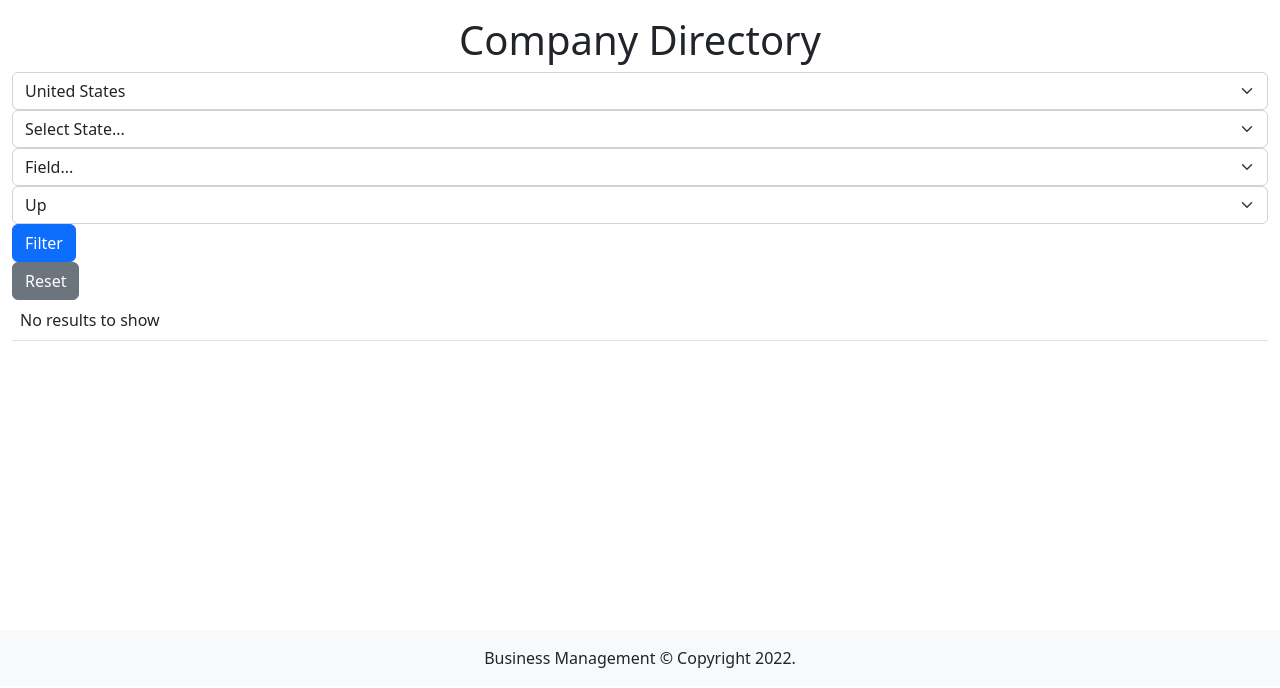
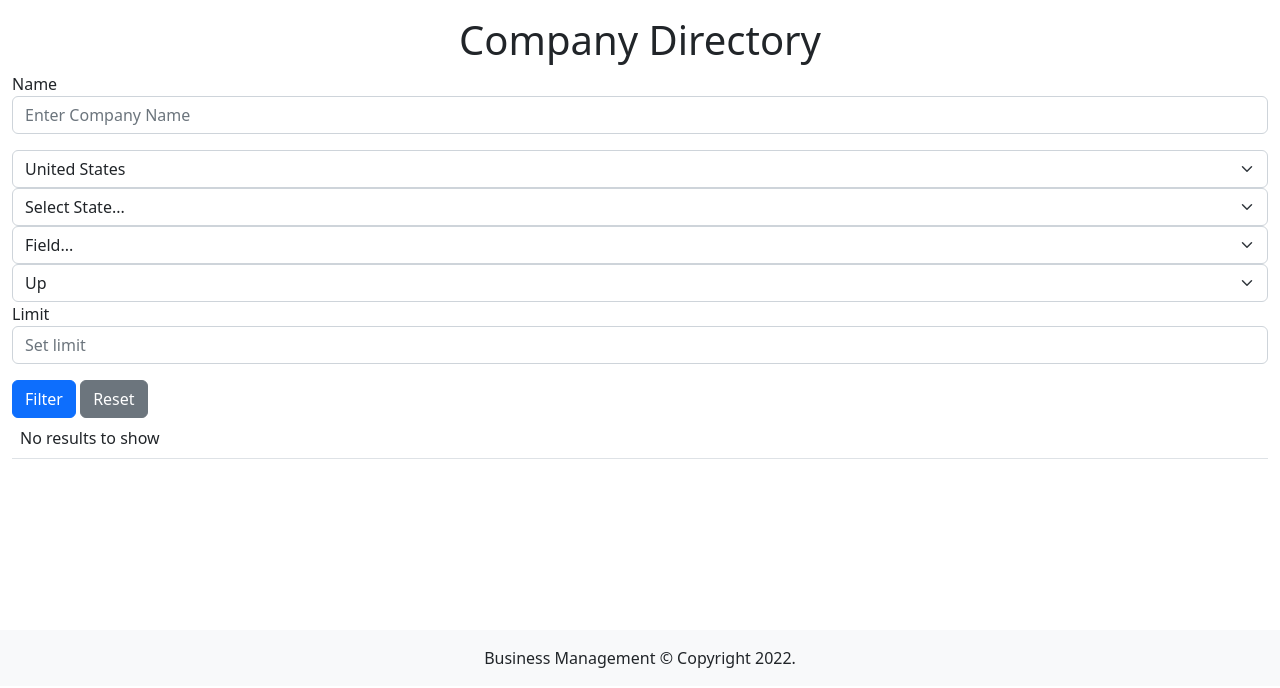
Before and after one commit to Kshitij2126/IS601-007, a Flask app: page /company/search in a window 1280 px wide. Shown: the part 114-802 px from the top of the page. Run offline with Flask 2, Linux system fonts and the light colour scheme.

Commit message:
Added list_companies.html

```diff
--- a/BusinessManagement/templates/list_companies.html
+++ b/BusinessManagement/templates/list_companies.html
@@ -5,17 +5,40 @@
   {# TODO build a horizontal filter/sort form with name (company name)
   country/state (provided) sort/order (using allowed_columns and provided
   partial template) limit ensure all fields prefill with request arg data if
-  provided #}
+  provided #} {#Added horizontal filter/sort form with name (company name)
+  country/state (provided) sort/order (using allowed_columns and provided
+  partial template) - Kshitij Aji, ka598, Dec 03 2022 #}
   <form method="GET">
-    {% with layout = "horizontal" %} {% include "country_state_selector.html" %}
-    {% endwith %} {% with cols = [] %} {% include "sort_filter.html" %} {%
-    endwith %}
-
-    <div class="col-12">
-      <input type="submit" class="btn btn-primary" value="Filter" />
+    {% with layout = "horizontal" %}
+    <div class="form-group mb-3">
+      <label for="name">Name</label>
+      <input
+        type="text"
+        class="form-control"
+        id="name"
+        name="name"
+        placeholder="Enter Company Name"
+      />
     </div>
-    <div class="col-12">
-      <a href="?" class="btn btn-secondary">Reset</a>
+    {% include "country_state_selector.html" %} {% endwith %} {% with cols =
+    allowed_list %} {% include "sort_filter.html" %} {% endwith %}
+    <div class="form-group mb-3">
+      <label for="limit">Limit</label>
+      <input
+        type="text"
+        class="form-control"
+        id="limit"
+        name="limit"
+        placeholder="Set limit"
+      />
+    </div>
+    <div>
+      <span class="col-4">
+        <input type="submit" class="btn btn-primary" value="Filter" />
+      </span>
+      <span class="col-4">
+        <a href="?" class="btn btn-secondary">Reset</a>
+      </span>
     </div>
   </form>
   <div class="table-responsive">
@@ -24,7 +47,17 @@
       <thead>
         <tr class="text-capitalize">
           {# generate th tags for each column to display #} {# IMPORTANT use
-          table column names as the headings, replace _ with space #}
+          table column names as the headings, replace _ with space #} {# Added
+          th tags for each column to display - Kshitij Aji, ka598, Dec 03 2022
+          #}
+          <th>Company id</th>
+          <th>Name</th>
+          <th>Address</th>
+          <th>City</th>
+          <th>Country</th>
+          <th>State</th>
+          <th>Zip</th>
+          <th>Website</th>
           <th>Actions</th>
         </tr>
       </thead>
@@ -36,7 +69,31 @@
         company employee directory) also pass company_name as an argument an
         edit button that passes the company id to company edit a delete button
         that passes the company id and the request args to the company delete
-        route #}
+        route #} {%for row in rows%}
+        <tr>
+          <td>{{row.id}}</td>
+          <td>{{row.name}}</td>
+          <td>{{row.address}}</td>
+          <td>{{row.city}}</td>
+          <td>{{row.country}}</td>
+          <td>{{row.state}}</td>
+          <td>{{row.zip}}</td>
+          <td><a href="{{row.website}}">{{row.website}}</a></td>
+          <td>
+            <a
+              href="/company/search?company_name={{row.name}}"
+              class="btn btn-primary"
+              >View</a
+            >
+            <a href="/company/edit?id={{row.id}}" class="btn btn-secondary"
+              >Edit</a
+            >
+            <a href="/company/delete?id={{row.id}}" class="btn btn-danger"
+              >Delete</a
+            >
+          </td>
+        </tr>
+        {%endfor%}
       </tbody>
       {% else %}
       <tbody>
```
